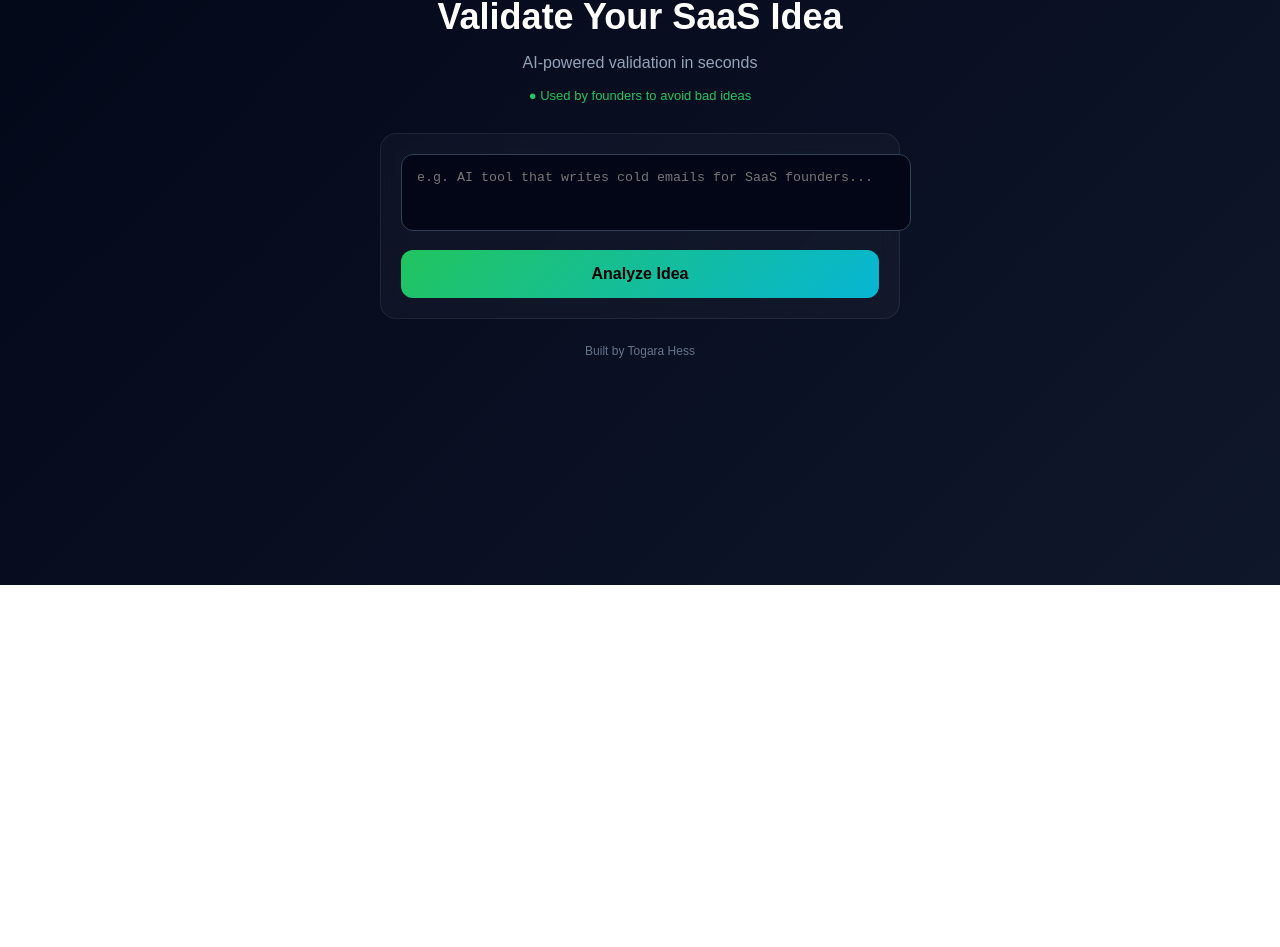
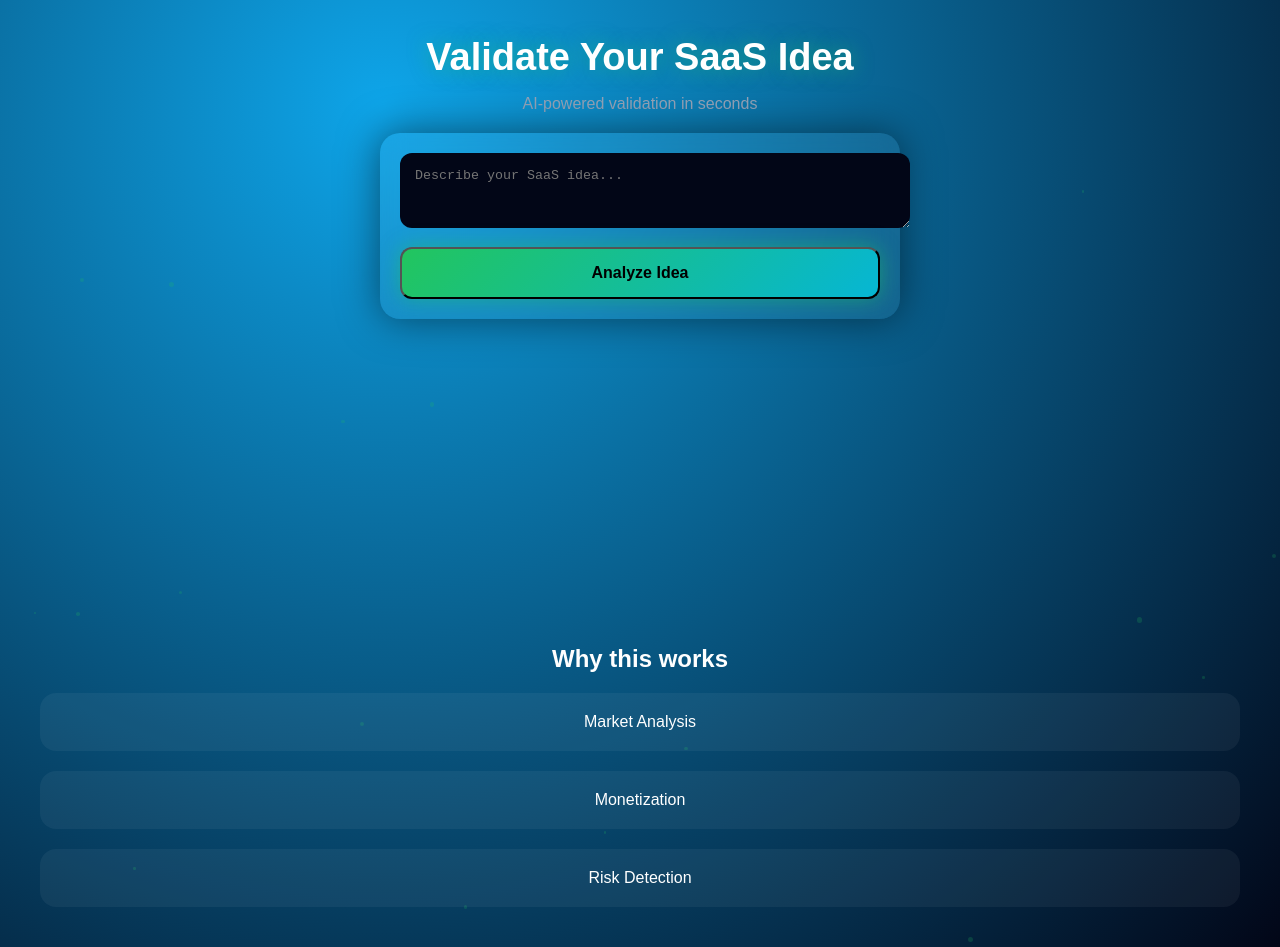
Before and after one commit to TogaraCode/ai-saas-platform, a Next.js app: page / in a window 1280 px wide. Shown: the part 255-1202 px from the top of the page. Before the commit the page ends 840 px from the top, so only its background shows below. Built offline with nearby package versions, Linux system fonts and the light colour scheme.

Commit message:
Add floating particles and enhance UI styles
Added floating particles effect and updated styles for the UI. Enhanced user experience with improved layout and animations.

```diff
--- a/app/page.js
+++ b/app/page.js
@@ -1,5 +1,5 @@
 "use client"
-import { useState } from "react"
+import { useState, useEffect } from "react"
 
 export default function Home() {
   const [idea, setIdea] = useState("")
@@ -10,80 +10,101 @@ export default function Home() {
     setLoading(true)
     setResult(false)
 
-    const res = await fetch("/api/analyze", {
-      method: "POST",
-      body: JSON.stringify({ idea })
-    })
-
-    await res.json()
-
-    // simulate premium AI delay
     setTimeout(() => {
       setResult(true)
       setLoading(false)
     }, 1200)
   }
 
+  // simple floating particles
+  const [particles, setParticles] = useState([])
+
+  useEffect(() => {
+    const arr = Array.from({ length: 20 }).map(() => ({
+      left: Math.random() * 100,
+      top: Math.random() * 100,
+      size: Math.random() * 4 + 2
+    }))
+    setParticles(arr)
+  }, [])
+
   return (
     <div style={{
       minHeight: "100vh",
-      background: "linear-gradient(135deg, #020617, #0f172a)",
+      background: "radial-gradient(circle at 30% 30%, #0ea5e9, #020617)",
+      color: "white",
+      overflow: "hidden",
+      position: "relative"
+    }}>
+
+      {/* PARTICLES */}
+      {particles.map((p, i) => (
+        <div key={i} style={{
+          position: "absolute",
+          left: `${p.left}%`,
+          top: `${p.top}%`,
+          width: p.size,
+          height: p.size,
+          background: "#22c55e",
+          borderRadius: "50%",
+          opacity: 0.2
+        }} />
+      ))}
+
+      {/* MAIN */}
+      <div style={{
         display: "flex",
         alignItems: "center",
         justifyContent: "center",
         padding: 20,
-      color: "white"
+        minHeight: "100vh"
       }}>
-      <div style={{ width: "100%", maxWidth: 520 }}>
 
-        {/* HEADER */}
-        <div style={{ textAlign: "center", marginBottom: 30 }}>
+        <div style={{
+          width: "100%",
+          maxWidth: 520,
+          textAlign: "center"
+        }}>
+
+          {/* HERO */}
           <h1 style={{
-            fontSize: 36,
-            fontWeight: 700,
-            marginBottom: 10
+            fontSize: 38,
+            fontWeight: 800,
+            marginBottom: 10,
+            textShadow: "0 0 20px rgba(34,197,94,0.5)"
           }}>
             Validate Your SaaS Idea
           </h1>
 
           <p style={{
             color: "#94a3b8",
-            fontSize: 16
+            marginBottom: 20
           }}>
             AI-powered validation in seconds
           </p>
 
+          {/* INPUT */}
           <div style={{
-            marginTop: 10,
-            fontSize: 13,
-            color: "#22c55e"
+            background: "rgba(255,255,255,0.05)",
+            borderRadius: 20,
+            padding: 20,
+            backdropFilter: "blur(12px)",
+            boxShadow: "0 0 40px rgba(0,0,0,0.5)"
           }}>
-            ● Used by founders to avoid bad ideas
-          </div>
-        </div>
 
-        {/* INPUT CARD */}
-        <div style={{
-          background: "rgba(255,255,255,0.03)",
-          border: "1px solid rgba(255,255,255,0.08)",
-          borderRadius: 16,
-          padding: 20,
-          backdropFilter: "blur(10px)"
-        }}>
             <textarea
               value={idea}
               onChange={(e) => setIdea(e.target.value)}
-            placeholder="e.g. AI tool that writes cold emails for SaaS founders..."
+              placeholder="Describe your SaaS idea..."
               rows={3}
               style={{
                 width: "100%",
                 padding: 15,
                 borderRadius: 12,
-              border: "1px solid #334155",
+                border: "none",
                 background: "#020617",
                 color: "white",
-              marginBottom: 15,
-              resize: "none"
+                marginBottom: 15
               }}
             />
 
@@ -93,100 +114,92 @@ export default function Home() {
                 width: "100%",
                 padding: 15,
                 borderRadius: 12,
-              border: "none",
-              background: "linear-gradient(135deg, #22c55e, #06b6d4)",
+                background: "linear-gradient(135deg,#22c55e,#06b6d4)",
                 color: "black",
                 fontWeight: "bold",
                 fontSize: 16,
-              cursor: "pointer"
+                boxShadow: "0 0 20px rgba(34,197,94,0.5)"
               }}
             >
-            {loading ? "Analyzing with AI..." : "Analyze Idea"}
+              {loading ? "Analyzing..." : "Analyze Idea"}
             </button>
           </div>
 
           {/* LOADING */}
           {loading && (
             <div style={{
-            marginTop: 25,
+              marginTop: 20,
               padding: 20,
               borderRadius: 16,
-            background: "rgba(255,255,255,0.03)",
-            border: "1px solid rgba(255,255,255,0.08)",
-            textAlign: "center"
+              background: "rgba(255,255,255,0.05)"
             }}>
-            🧠 AI is analyzing your idea...
+              🧠 AI is thinking...
             </div>
           )}
 
-        {/* RESULT UI */}
+          {/* RESULT */}
           {result && (
             <div style={{
-            marginTop: 25,
+              marginTop: 20,
               padding: 20,
               borderRadius: 16,
-            background: "rgba(255,255,255,0.03)",
-            border: "1px solid rgba(255,255,255,0.08)",
-            lineHeight: 1.6
+              background: "rgba(255,255,255,0.05)",
+              transform: "perspective(800px) rotateX(2deg)"
             }}>
 
-            {/* SCORE */}
               <div style={{
-              fontSize: 28,
+                fontSize: 26,
                 fontWeight: "bold",
-              marginBottom: 10,
                 color: "#22c55e"
               }}>
                 ⭐ Score: 7.8 / 10
               </div>
 
-            {/* BREAKDOWN */}
-            <div style={{ marginBottom: 10 }}>
-              <strong>📈 Market Potential:</strong><br />
-              High demand among SaaS founders looking for automation tools.
+              <p style={{ marginTop: 10 }}>
+                High demand SaaS idea with strong monetization potential.
+              </p>
+
+              <div style={{
+                marginTop: 15,
+                padding: 10,
+                borderRadius: 10,
+                background: "rgba(34,197,94,0.1)"
+              }}>
+                🔒 Unlock full strategy
+              </div>
+            </div>
+          )}
+
+        </div>
       </div>
 
-            <div style={{ marginBottom: 10 }}>
-              <strong>💰 Monetization:</strong><br />
-              Subscription model (€19–€49/month) with strong upsell potential.
-            </div>
-
-            <div style={{ marginBottom: 10 }}>
-              <strong>⚠️ Risk:</strong><br />
-              Competitive market with existing players.
-            </div>
-
-            <div style={{ marginBottom: 15 }}>
-              <strong>🚀 Improvement:</strong><br />
-              Focus on niche targeting + better personalization.
-            </div>
-
-            {/* PAYWALL HOOK */}
+      {/* SCROLL SECTION */}
       <div style={{
-              marginTop: 15,
-              padding: 15,
-              borderRadius: 12,
-              background: "rgba(34,197,94,0.1)",
-              border: "1px solid rgba(34,197,94,0.3)",
+        padding: 40,
         textAlign: "center"
       }}>
-              🔒 Unlock full AI breakdown + winning strategy
+        <h2 style={{ fontSize: 24 }}>Why this works</h2>
+
+        <div style={{
+          display: "grid",
+          gap: 20,
+          marginTop: 20
+        }}>
+
+          {["Market Analysis", "Monetization", "Risk Detection"].map((item, i) => (
+            <div key={i} style={{
+              padding: 20,
+              borderRadius: 16,
+              background: "rgba(255,255,255,0.05)",
+              transform: "translateZ(20px)",
+              transition: "0.3s"
+            }}>
+              {item}
+            </div>
+          ))}
+        </div>
       </div>
 
     </div>
-        )}
-
-        {/* FOOTER */}
-        <div style={{
-          marginTop: 25,
-          textAlign: "center",
-          fontSize: 12,
-          color: "#64748b"
-        }}>
-          Built by Togara Hess
-        </div>
-
-      </div>
-    </div>
   )
 }
```
Lines whose indentation alone changed are shown as unchanged.
